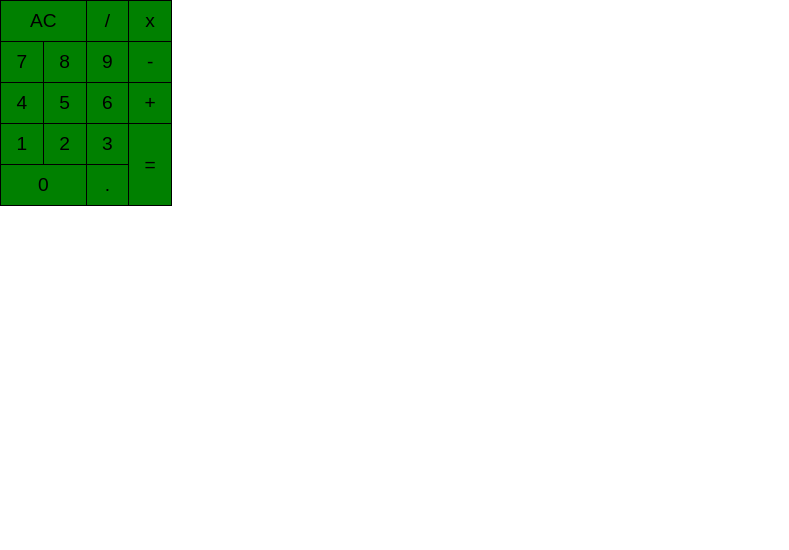
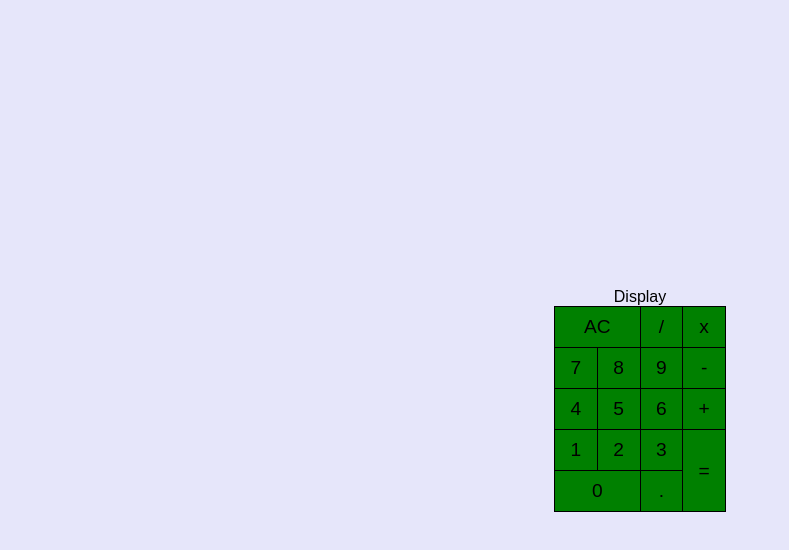
Before and after one commit to Geist0504/calculator, a React (Create React App) app: page / in a window 1280 px wide. Shown: the top 550 px of the page, without its empty margins (0-789 px from the left). Built offline with nearby package versions, Linux system fonts and the light colour scheme.

Commit message:
got center alignment working

```diff
--- a/public/index.html
+++ b/public/index.html
@@ -4,8 +4,7 @@
     <meta charset="utf-8">
     <meta name="viewport" content="width=device-width, initial-scale=1, shrink-to-fit=no">
     <meta name="theme-color" content="#000000">
-    <script>'https://cdn.freecodecamp.org/testable-projects-fcc/v1/bundle.js'
-      </script>
+    <script src='https://cdn.freecodecamp.org/testable-projects-fcc/v1/bundle.js'></script>
     <!--
       manifest.json provides metadata used when your web app is added to the
       homescreen on Android. See https://developers.google.com/web/fundamentals/engage-and-retain/web-app-manifest/
@@ -24,8 +23,6 @@
     <title>React App</title>
   </head>
   <body>
-    <script src ='https://cdn.freecodecamp.org/testable-projects-fcc/v1/bundle.js'>
-      </script>
     <noscript>
       You need to enable JavaScript to run this app.
     </noscript>
--- a/src/App.css
+++ b/src/App.css
@@ -1,12 +1,31 @@
+html,
+body,
+#root {
+  height: 100%;
+  width: 100%; }
+
+body {
+  background: #E6E6FA; }
+
 button {
   border: none;
   padding: none;
   font-size: 1.2em; }
 
-script {
-  display: inline; }
+button:hover {
+  border: solid white 1px; }
+
+.calculator {
+  height: 100%;
+  width: 100%;
+  display: flex;
+  flex-flow: column;
+  align-content: center;
+  justify-content: center; }
 
 .container {
+  margin-left: auto;
+  margin-right: auto;
   display: grid;
   width: 170px;
   grid-template-columns: repeat(4, 1fr);
@@ -16,6 +35,12 @@ script {
   grid-auto-rows: 40px;
   background: black;
   border: solid black 1px; }
+
+#display {
+  margin-left: auto;
+  margin-right: auto;
+  text-align: center;
+  width: 170px; }
 
 #clear {
   grid-column: span 2; }
--- a/src/App.js
+++ b/src/App.js
@@ -43,7 +43,8 @@ class App extends Component {
     let calc_buttons = buttons.map((obj) => (<button className='button' key= {obj.id}
       id={obj.id}>{obj.key}</button>))
     return (
-      <div>
+      <div className='calculator'>
+        <div id='display'>Display</div>
         <div className='container'>{calc_buttons}</div>
       </div>
     );
--- a/src/App.scss
+++ b/src/App.scss
@@ -1,4 +1,16 @@
 $container-width: 170px;
+$background-color: #E6E6FA;
+
+html,
+body,
+#root{
+  height: 100%;
+  width: 100%;
+}
+
+body{
+  background: $background-color;
+}
 
 button{
   border: none;
@@ -6,10 +18,22 @@ button{
   font-size: 1.2em;
 }
 
-script{
-  display: inline;
+button:hover{
+  border: solid white 1px;
 }
+
+.calculator{
+  height: 100%;
+  width: 100%;
+  display: flex;
+  flex-flow: column;
+  align-content: center;
+  justify-content: center;
+}
+
 .container{
+  margin-left: auto;
+  margin-right: auto;
   display: grid;
   width: $container-width;
   grid-template-columns: repeat(4, 1fr);
@@ -19,6 +43,13 @@ script{
   grid-auto-rows: 40px;
   background: black;
   border: solid black 1px;
+}
+
+#display{
+  margin-left: auto;
+  margin-right: auto;
+  text-align: center;
+  width: $container-width;
 }
 
 #clear{
```
